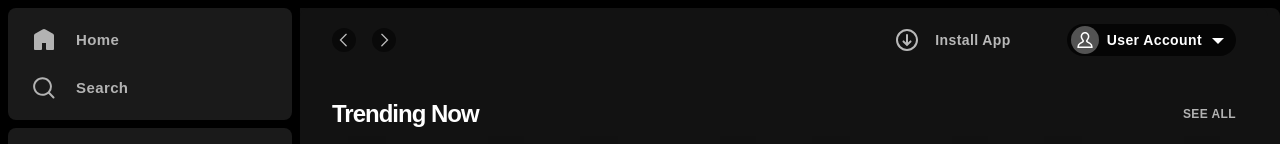
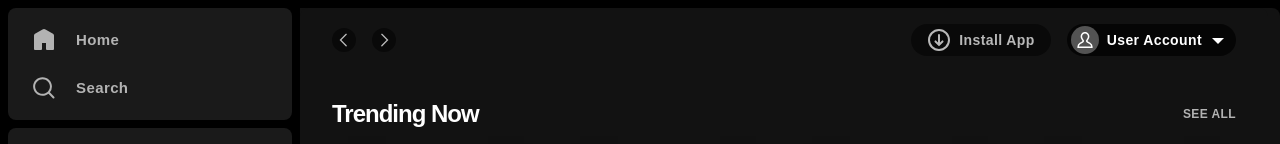
Before and after one commit to LeeYeon1004/Spotify, a React (Create React App) app: page /home in a window 1280 px wide. Shown: the top 144 px of the page. Built offline with nearby package versions, Linux system fonts and the light colour scheme.

Commit message:
update css

```diff
--- a/src/app/core/components/header/header.template.tsx
+++ b/src/app/core/components/header/header.template.tsx
@@ -39,10 +39,10 @@ function Header() {
           <NextIcon />
         </button>
       </div>
-      <div className="flex items-center gap-[32px] font-bold leading-[32px]">
-        <div className="install flex items-center px-[24px] py-[8px] text-[#fff]">
+      <div className="flex items-center gap-[16px] font-bold leading-[32px]">
+        <div className="install flex items-center px-[16px] text-[#fff] bg-[#000000b3] rounded-[92px]">
           <InstallIcon />
-          <p className="ml-[16px]">Install App</p>
+          <p className="ml-[8px]">Install App</p>
         </div>
         <button className="cursor-not-allowed user-btn px-[4px] bg-[#000000b3] flex items-center gap-[8px] hover:bg-[#282828]">
           <div className="bg-[#535353] p-[6px] rounded-[50%]">
```
